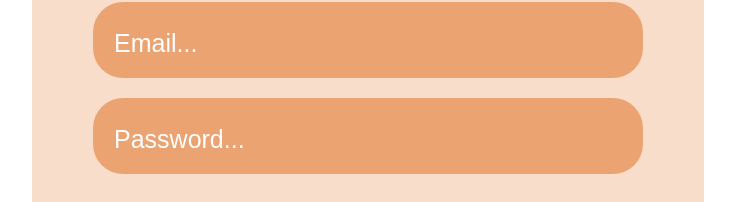
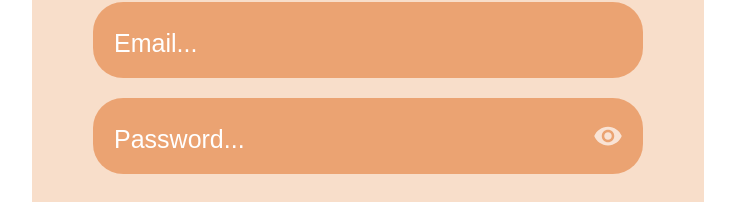
Before and after one commit to haileyhemmingsen/skillswapper, a React (Create React App) app in the folder react-login/frontend/: page /login in a window 1280 px wide. Shown: the part 306-508 px from the top of the page, without its empty margins (272-1007 px from the left). Built offline with nearby package versions, Linux system fonts and the light colour scheme; a web font is replaced by a local one.

Commit message:
adding eye - in progress

```diff
--- a/react-login/frontend/src/skillswapper_components/login/LoginPage/LoginPage.jsx
+++ b/react-login/frontend/src/skillswapper_components/login/LoginPage/LoginPage.jsx
@@ -1,6 +1,8 @@
 import styles from '../loginPage.module.css';
 import logo from '../../../images/SkillSwapper.svg';
 import title from '../../../images/Log_In.svg';
+import eyeClosed from '../../../images/eyeClosed.svg';
+import eyeOpen from '../../../images/eyeOpen.svg';
 import React, { useState } from 'react'
 import { useNavigate } from 'react-router-dom'
 
@@ -9,6 +11,7 @@ const Login = (props) => {
   const [password, setPassword] = useState('')
   const [emailError, setEmailError] = useState('')
   const [passwordError, setPasswordError] = useState('')
+  const [showPassword, setShowPassword] = useState(false);
 
   const navigate = useNavigate()
 
@@ -96,8 +99,6 @@ const Login = (props) => {
   return (
     <main className={styles.loginPage}>
       <section className={styles.container}>
-        {/* <h1 className={styles.logo}>SkillSwapper</h1>
-        <h2 className={styles.title}>Log In</h2> */}
         <img src={logo} alt="SkillSwapper Title" className={styles.logo} />
         <img src={title} alt="Login Title" className={styles.title} />
         <form>
@@ -113,26 +114,31 @@ const Login = (props) => {
             />
             <label className="errorLabel">{emailError}</label>
           </div>
-          <div>
+          <div className={styles.passwordContainer}>
             <label htmlFor="password" className={styles['visually-hidden']}>Password</label>
             <input
               id="password"
               className={styles.inputField}
-              type="password"
+              type={showPassword ? 'text' : 'password'}  // Toggle between text and password
               placeholder="Password..."
               aria-label="Password"
               onChange={(ev) => setPassword(ev.target.value)}
             />
+            <img
+              src={showPassword ? eyeOpen : eyeClosed}
+              alt="Toggle password visibility"
+              className={styles.eyeIcon}
+              onClick={() => setShowPassword(!showPassword)}
+            />
             <label className="errorLabel">{passwordError}</label>
           </div>
-          <button type="submit" className={styles.loginButton} onClick={onButtonClick}>Log In</button>
+          <button type="button" className={styles.loginButton} onClick={onButtonClick}>Log In</button>
         </form>
         <p className={styles.signupPrompt}>
-          Don't have an account? <a href="http://localhost:3000/figma-login"> Sign up </a>
+          Don't have an account? <a href="http://localhost:3000/figma-login">Sign up</a>
         </p>
       </section>
     </main>
   );
-
 };
 export default Login;
--- a/react-login/frontend/src/skillswapper_components/login/loginPage.module.css
+++ b/react-login/frontend/src/skillswapper_components/login/loginPage.module.css
@@ -116,61 +116,24 @@
     border: 0;
   }
 
-  /* for mobile view? -- not needed right now?
-    @media (max-width: 991px) {
-    .loginPage {
-      font-size: 40px;
-      padding: 0 20px;
-    }
+/* Container to position eye icon */
+.passwordContainer {
+  position: relative;
+  width: fit-content;
+}
 
-    .container {
-      max-width: 100%;
-      font-size: 40px;
-      padding: 0 20px;
-    }
+/* Style for the eye icon */
+.eyeIcon {
+  position: absolute;
+  right: 20px;
+  top: 60%;
+  transform: translateY(-50%);
+  cursor: pointer;
+  width: 30px;
+  height: 30px;
+  opacity: 0.7;
+}
 
-    .logo {
-      max-width: 100%;
-      font-size: 40px;
-      margin-left: auto;
-      margin-right: auto;
-      margin-top: 40px;
-    }
-
-    .title {
-      margin-top: 10px;
-      max-width: 70%;
-
-      font-size: 40px;
-    }
-
-    .inputField {
-      font-size: 40px;
-      white-space: initial;
-      padding: 0 20px;
-      margin-left: auto;
-      margin-right: auto;
-    }
-
-    .inputField:first-of-type {
-      margin-top: 30px;
-      margin-left: auto;
-      margin-right: auto;
-    }
-
-    .loginButton {
-      font-size: 40px;
-      padding: 0 20px;
-    }
-
-    a:link {
-      color: #000;
-      color: rgba(0, 0, 0, 0.5);
-    }
-
-    .signupPrompt {
-      max-width: 40%;
-      color: #000;
-      color: rgba(0, 0, 0, 0.5);
-    }
-  } */
+.eyeIcon:hover {
+  opacity: 1;
+}
```
Also changed, not shown: react-login/frontend/src/images/eyeClosed.svg (added), react-login/frontend/src/images/eyeOpen.svg (added).
